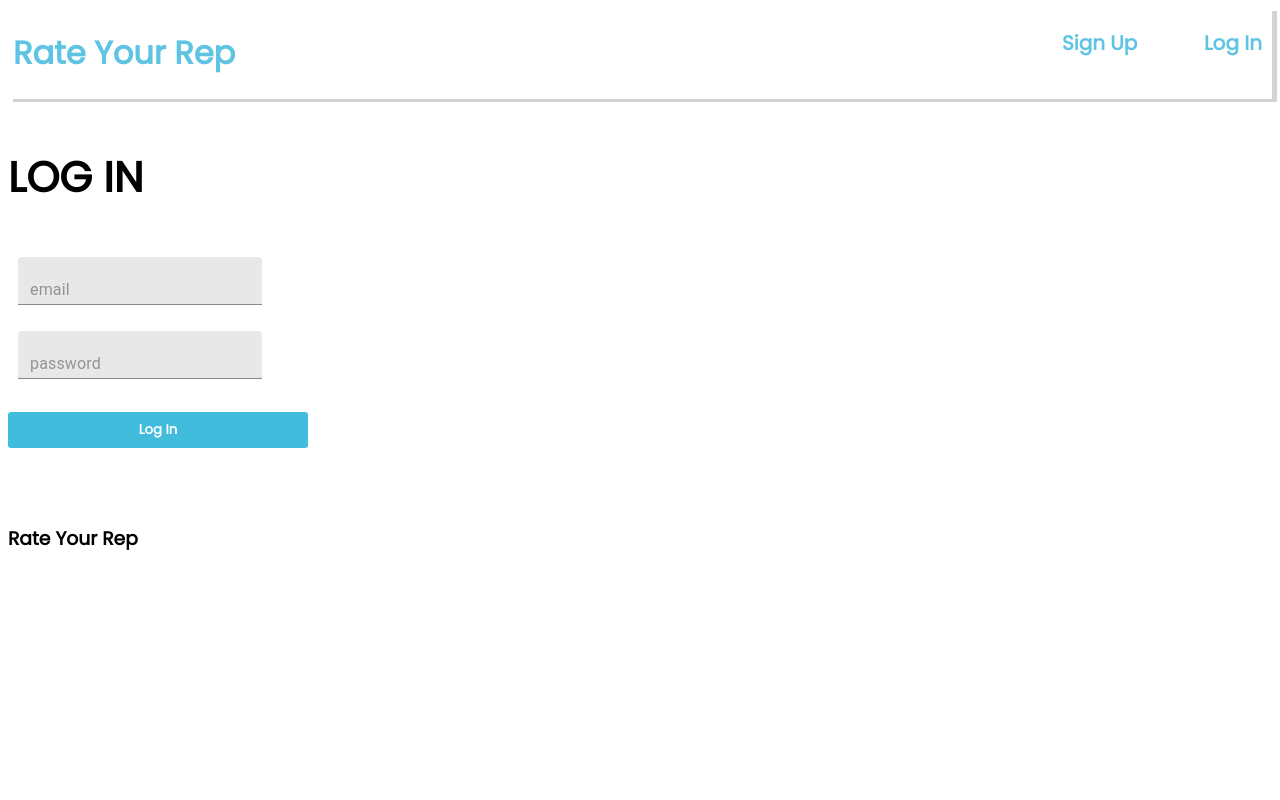
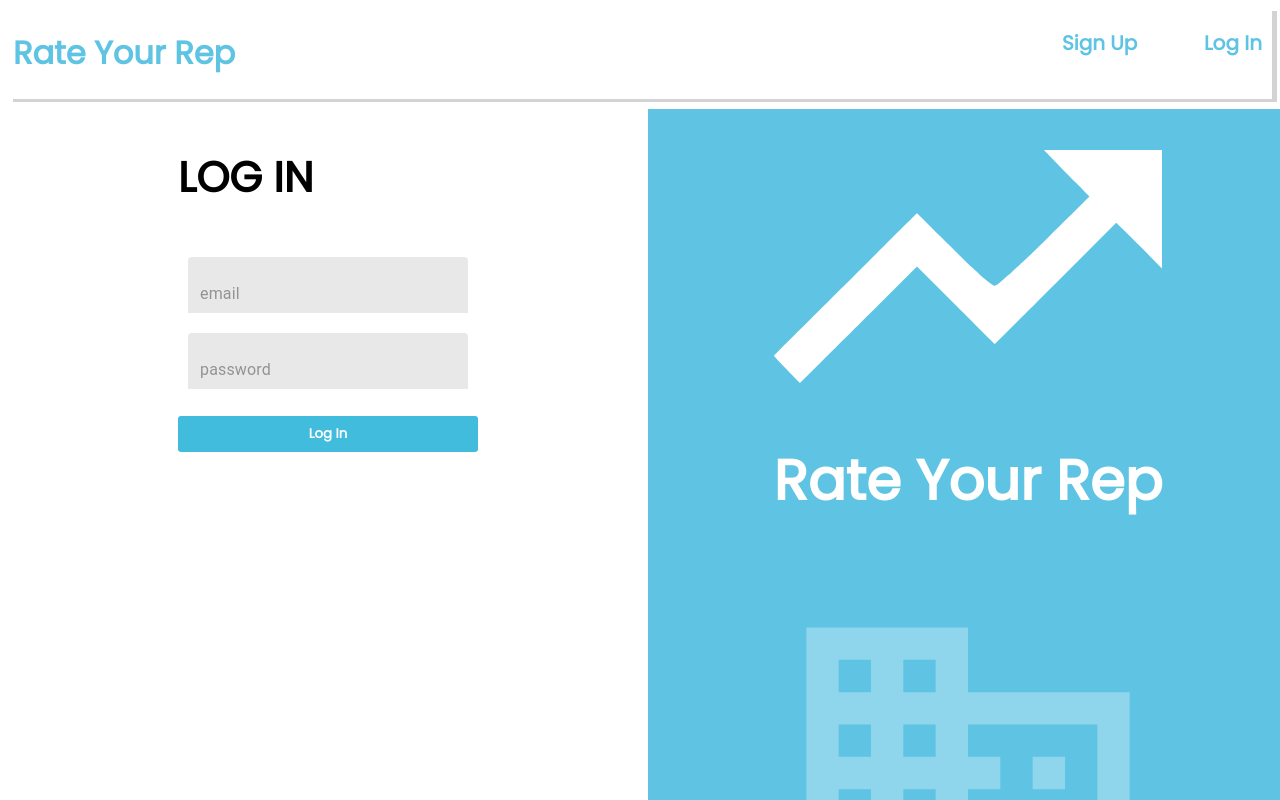
Before and after one commit to HackForBLMTeam30/RateYourRep, a React (Create React App) app: page /home in a window 1280 px wide. Shown: the top 800 px of the page. Built offline with nearby package versions, Linux system fonts and the light colour scheme; no server answers.

Commit message:
style: worked on components on signup page

```diff
--- a/src/components/auth-form.js
+++ b/src/components/auth-form.js
@@ -2,7 +2,7 @@ import React from 'react';
 import { connect } from 'react-redux';
 import PropTypes from 'prop-types';
 import { auth } from '../store';
-import styles from '../login.module.css';
+import styling from '../login.module.css';
 import house from '../assets/house.svg';
 import trending from '../assets/trending.svg';
 import { Link } from 'react-router-dom';
@@ -13,9 +13,11 @@ import {
   Radio,
   FormControlLabel,
 } from '@material-ui/core';
+import { styled } from '@material-ui/core/styles';
 /**
  * COMPONENT
  */
+
 const AuthForm = (props) => {
   const { name, displayName, handleSubmit, error } = props;
   const handleChange = (e) => {
@@ -23,57 +25,107 @@ const AuthForm = (props) => {
   };
 
   return (
-    <div id="login-flex">
-      <div className="form-div">
+    <div id={styling.loginFlex}>
+      <div className={styling.formDiv}>
         <form onSubmit={handleSubmit} name={name}>
           <h3>{displayName.toUpperCase()}</h3>
+          <div className={styling.loginWrapper}>
+            <div className={styling.inputDiv}>
+              <TextField
+                InputProps={{ disableUnderline: true }}
+                variant="filled"
+                name="email"
+                type="text"
+                placeholder="email"
+                fullWidth
+              />
+            </div>
+
+            <div className={styling.inputDiv}>
+              <TextField
+                InputProps={{ disableUnderline: true }}
+                variant="filled"
+                name="password"
+                type="text"
+                placeholder="password"
+                autoComplete="on"
+                fullWidth
+              />
+            </div>
+          </div>
           {name === 'signup' && (
-            <>
+            <div className={styling.loginWrapper}>
+              <div className={styling.inputDiv}>
                 <TextField
-                className={styles.signupInput}
+                  fullWidth
+                  id="filled-basic"
+                  InputProps={{ disableUnderline: true }}
                   placeholder="First Name"
                   variant="filled"
                 />
+              </div>
 
+              <div className={styling.inputDiv}>
                 <TextField
+                  fullWidth
                   placeholder="Last Name"
                   variant="filled"
                   type="text"
-                className={styles.signupInput}
+                  InputProps={{ disableUnderline: true }}
                 />
+              </div>
 
+              <div className={styling.inputDiv}>
                 <TextField
+                  fullWidth
                   placeholder="Street Address 1"
                   name="street1"
                   variant="filled"
-                className={styles.signupInput}
+                  InputProps={{ disableUnderline: true }}
                 />
+              </div>
 
+              <div className={styling.inputDiv}>
                 <TextField
+                  fullWidth
                   placeholder="Street Address 2"
                   name="street2"
                   variant="filled"
-                className={styles.signupInput}
+                  InputProps={{ disableUnderline: true }}
                 />
+              </div>
+              <div className={styling.inputDiv}>
                 <TextField
+                  fullWidth
                   placeholder="City"
                   name="city"
                   variant="filled"
-                className={styles.signupInput}
+                  InputProps={{ disableUnderline: true }}
                 />
+              </div>
+              <div className={styling.inputDiv}>
                 <TextField
+                  fullWidth
                   placeholder="State"
-                className={styles.signupInput}
+                  InputProps={{ disableUnderline: true }}
                   name="state"
                   variant="filled"
                 />
+              </div>
+              <div className={styling.inputDiv}>
                 <TextField
-                className={styles.signupInput}
+                  fullWidth
+                  InputProps={{ disableUnderline: true }}
                   placeholder="Zip Code"
                   name="zip"
                   variant="filled"
                 />
-              <FormLabel name="identity" component="legend">
+              </div>
+              <FormLabel
+                className={styling.formLabel}
+                name="identity"
+                component="legend"
+              >
                 Do you identify as part of any of the following groups?
               </FormLabel>
               <RadioGroup name="identity" value={false} onChange={handleChange}>
@@ -83,6 +135,7 @@ const AuthForm = (props) => {
                   label="Black or African American"
                 />
                 <FormControlLabel
+                  className={styling.testClass}
                   value="male"
                   control={<Radio />}
                   label="Hispanic or Latin American"
@@ -99,29 +152,8 @@ const AuthForm = (props) => {
                   label="(Disabled option)"
                 />
               </RadioGroup>
-            </>
+            </div>
           )}
-          <div className={styles.inputDiv}>
-            <TextField
-              className={styles.signupInput}
-              variant="filled"
-              size="small"
-              name="email"
-              type="text"
-              placeholder="email"
-            />
-          </div>
-
-          <div className={styles.inputDiv}>
-            <TextField
-              className={styles.signupInput}
-              name="password"
-              size="small"
-              variant="filled"
-              placeholder="password"
-              autoComplete="on"
-            />
-          </div>
 
           <div>
             <button type="submit" className="primary-btn">
@@ -131,10 +163,10 @@ const AuthForm = (props) => {
           {error && error.response && <div> {error.response.data} </div>}
         </form>
       </div>
-      <div className="logo-div">
-        <div className="logo-container">
+      <div className={styling.logoDiv}>
+        <div className={styling.logoContainer}>
           <img src={trending} alt="trending"></img>
-          <h3 className="logo-name">Rate Your Rep</h3>
+          <h3 className={styling.logoName}>Rate Your Rep</h3>
           <img src={house} alt="house"></img>
         </div>
       </div>
@@ -205,6 +237,7 @@ const mapDispatch = (dispatch) => {
 export const Login = connect(mapLogin, mapDispatch)(AuthForm);
 export const Signup = connect(mapSignup, mapDispatch)(AuthForm);
 
+export default { Login, Signup };
 /**
  * PROP TYPES
  */
--- a/src/login.module.css
+++ b/src/login.module.css
@@ -123,3 +123,13 @@ button {
 .signupInput {
   border-bottom: none;
 }
+.testClass {
+  width: 10px;
+}
+
+.formLabel {
+  background-color: rgb(195, 195, 195);
+  margin: 8px;
+  padding: 4px;
+  border-radius: 2px;
+}
```
Also changed, not shown: src/components/index.js (+7 -7 lines). Lines whose indentation alone changed are shown as unchanged.
